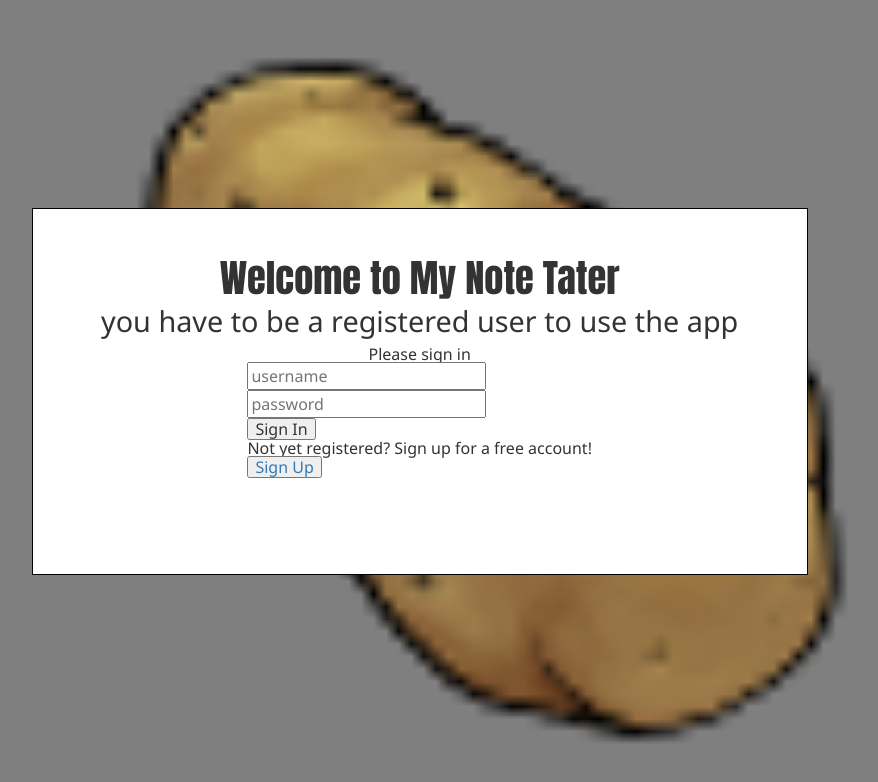
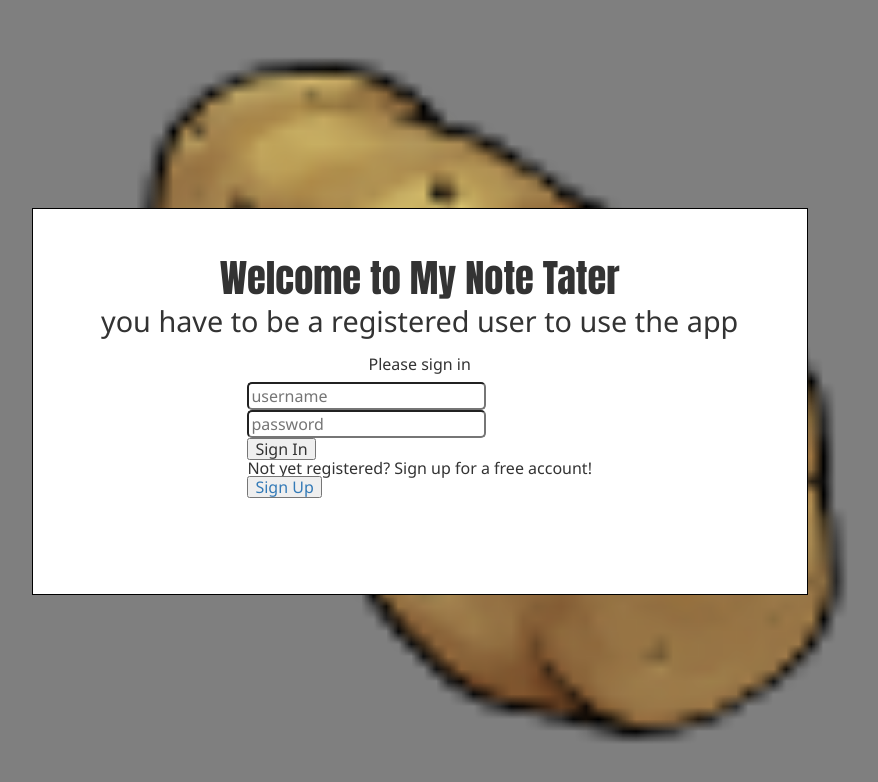
Before and after one commit to Arkoma/mynotetater, a React (Create React App) app: page /signin in a window 1280 px wide. Shown: the top 782 px of the page, without its empty margins (228-1106 px from the left). Built offline with nearby package versions, Linux system fonts and the light colour scheme.

Commit message:
add styling to input fields

```diff
--- a/src/css/index.css
+++ b/src/css/index.css
@@ -524,6 +524,11 @@ table {
 }
 .auth__container h3 {
   font-family: Raleway, 'Segoe UI', Tahoma, Geneva, Verdana, sans-serif;
+  align-self: left;
+  margin: 10px 0px;
+}
+.auth__container input {
+  border-radius: 5px;
 }
 .auth__container form {
   justifiy-content: center;
--- a/src/less/auth.less
+++ b/src/less/auth.less
@@ -37,6 +37,11 @@
 	}
 	h3 {
 		font-family: Raleway, 'Segoe UI', Tahoma, Geneva, Verdana, sans-serif;
+		align-self: left;
+    margin: 10px 0px;
+	}
+	input {
+		border-radius: 5px;
 	}
 	form {
 		justifiy-content: center;
```
